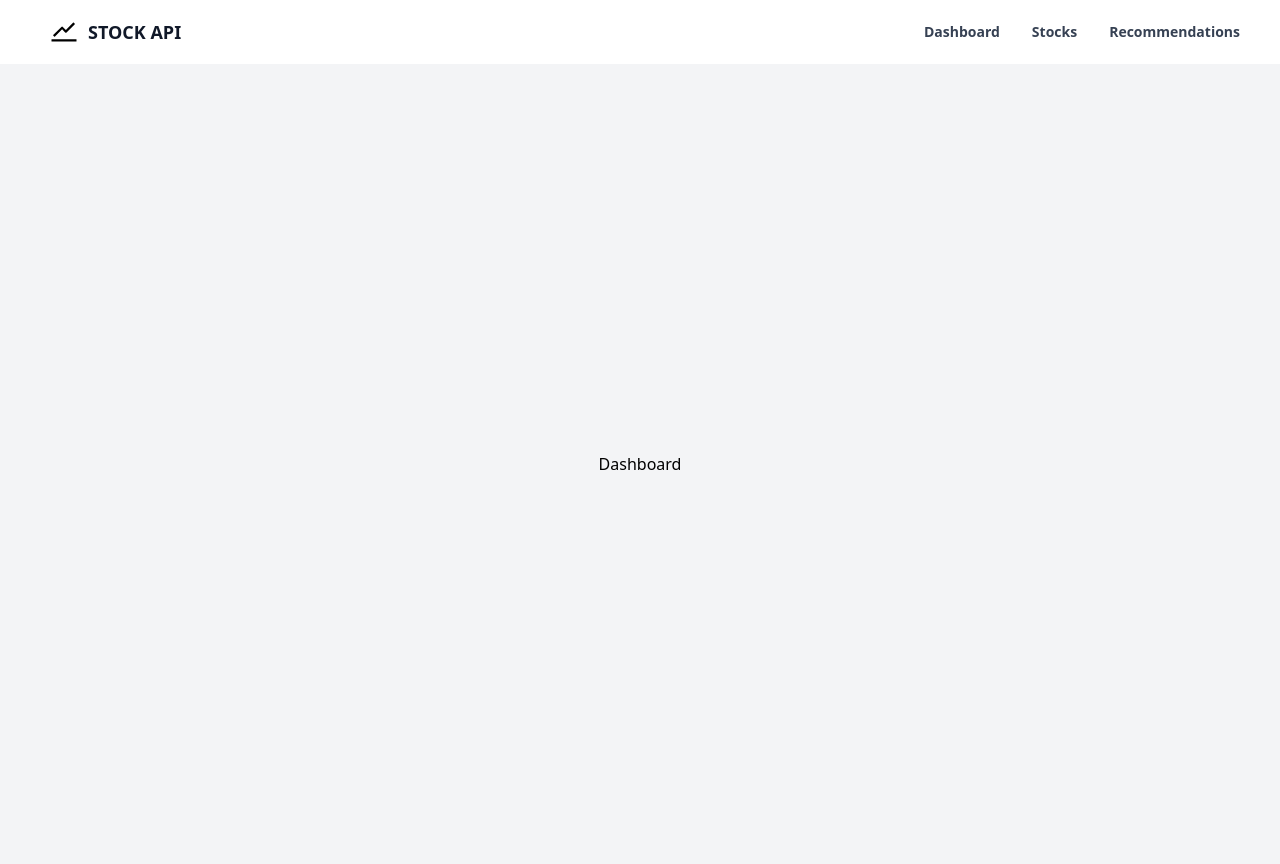
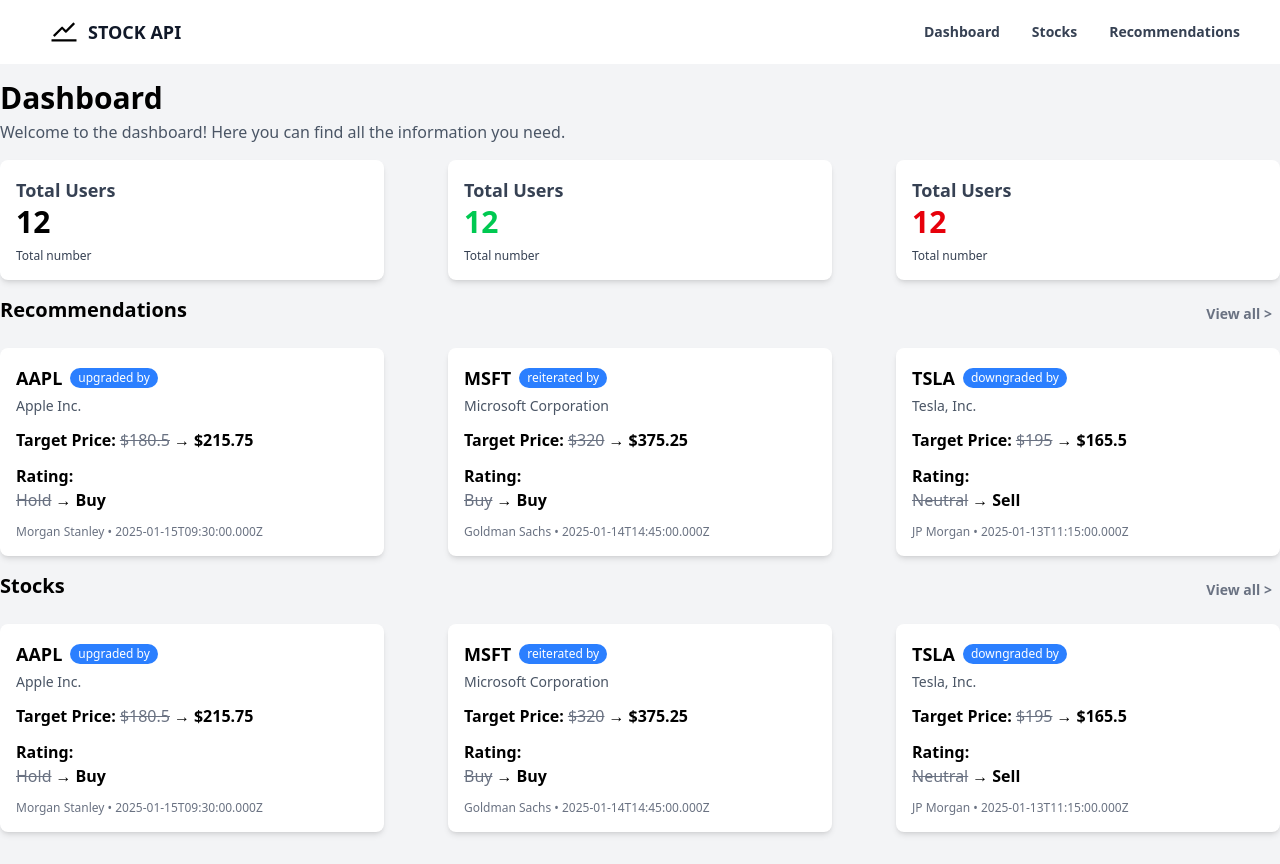
Before and after one commit to CorreaJose13/StockAPI, a Vue app in the folder frontend/: page / in a window 1280 px wide. Built offline with nearby package versions, Linux system fonts and the light colour scheme; the HTML template or start-up script is replaced by a standard one.

Commit message:
Implement dashboard view

```diff
--- a/frontend/src/views/DashboardView.vue
+++ b/frontend/src/views/DashboardView.vue
@@ -1,6 +1,80 @@
-<script setup lang="ts"></script>
+<script setup lang="ts">
+import { computed } from 'vue'
+import InfoCard from '@/components/InfoCard.vue'
+import DashboardSection from '@/components/DashboardSection.vue'
+
+const useStockData = computed(() => {
+  const stocks = [
+    {
+      id: 1,
+      ticker: 'AAPL',
+      targetFrom: 180.5,
+      targetTo: 215.75,
+      company: 'Apple Inc.',
+      action: 'upgraded by',
+      brokerage: 'Morgan Stanley',
+      ratingFrom: 'Hold',
+      ratingTo: 'Buy',
+      time: '2025-01-15T09:30:00.000Z',
+    },
+    {
+      id: 2,
+      ticker: 'MSFT',
+      targetFrom: 320.0,
+      targetTo: 375.25,
+      company: 'Microsoft Corporation',
+      action: 'reiterated by',
+      brokerage: 'Goldman Sachs',
+      ratingFrom: 'Buy',
+      ratingTo: 'Buy',
+      time: '2025-01-14T14:45:00.000Z',
+    },
+    {
+      id: 3,
+      ticker: 'TSLA',
+      targetFrom: 195.0,
+      targetTo: 165.5,
+      company: 'Tesla, Inc.',
+      action: 'downgraded by',
+      brokerage: 'JP Morgan',
+      ratingFrom: 'Neutral',
+      ratingTo: 'Sell',
+      time: '2025-01-13T11:15:00.000Z',
+    },
+  ]
+  return stocks
+})
+</script>
 <template>
-  <main class="flex flex-col items-center justify-center min-h-screen bg-gray-100">
-    <h1>Dashboard</h1>
-  </main>
+  <div class="min-h-screen bg-gray-100">
+    <div class="flex flex-col w-full max-w-screen-xl mx-auto">
+      <section class="flex flex-col gap-1 w-full py-4">
+        <h1 class="text-3xl font-bold text-start text-black">Dashboard</h1>
+        <p class="text-start text-gray-600">
+          Welcome to the dashboard! Here you can find all the information you need.
+        </p>
+      </section>
+      <section class="flex flex-col w-full md:flex-row justify-between">
+        <InfoCard title="Total Users" :value="12" color="text-black" description="Total number " />
+        <InfoCard
+          title="Total Users"
+          :value="12"
+          color="text-green-500"
+          description="Total number "
+        />
+        <InfoCard
+          title="Total Users"
+          :value="12"
+          color="text-red-600"
+          description="Total number "
+        />
+      </section>
+      <DashboardSection
+        title="Recommendations"
+        link="/stock-recommendations"
+        :stocks="useStockData"
+      />
+      <DashboardSection title="Stocks" link="/all-stocks" :stocks="useStockData" />
+    </div>
+  </div>
 </template>
```
